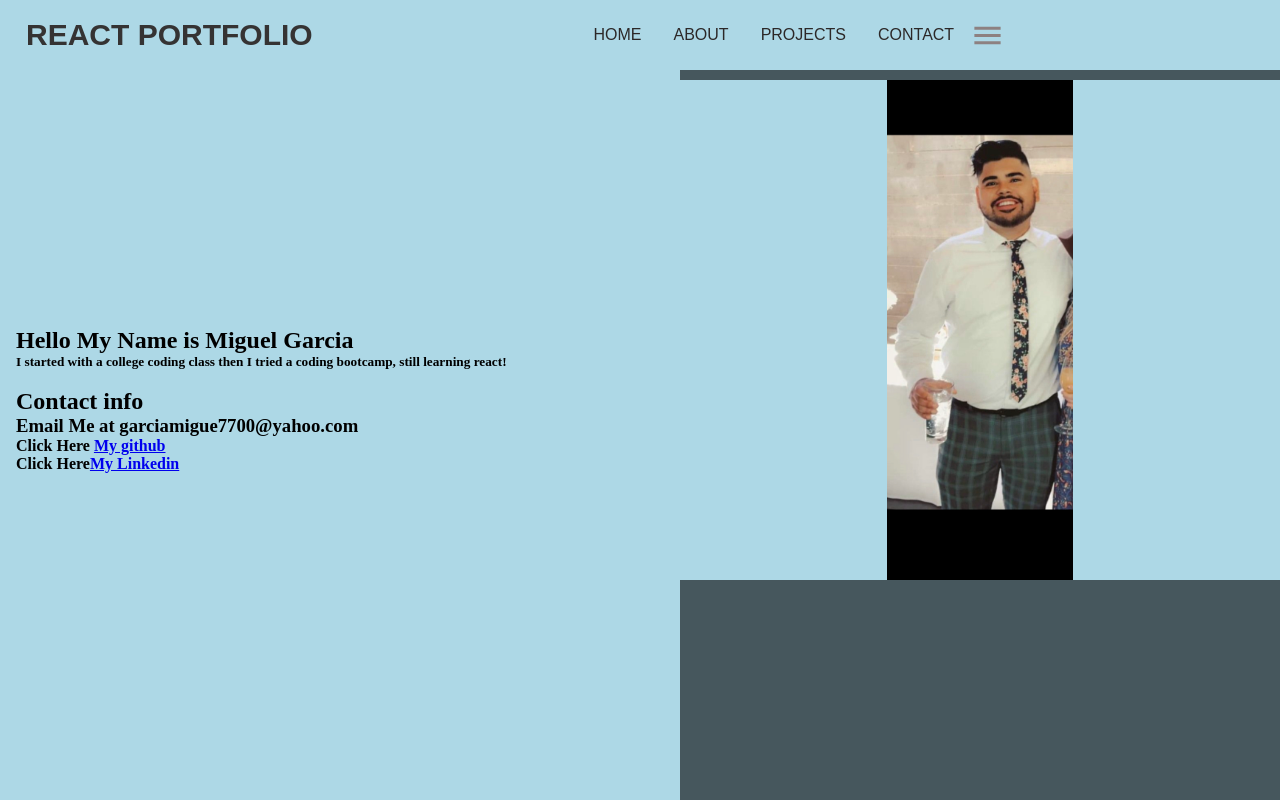
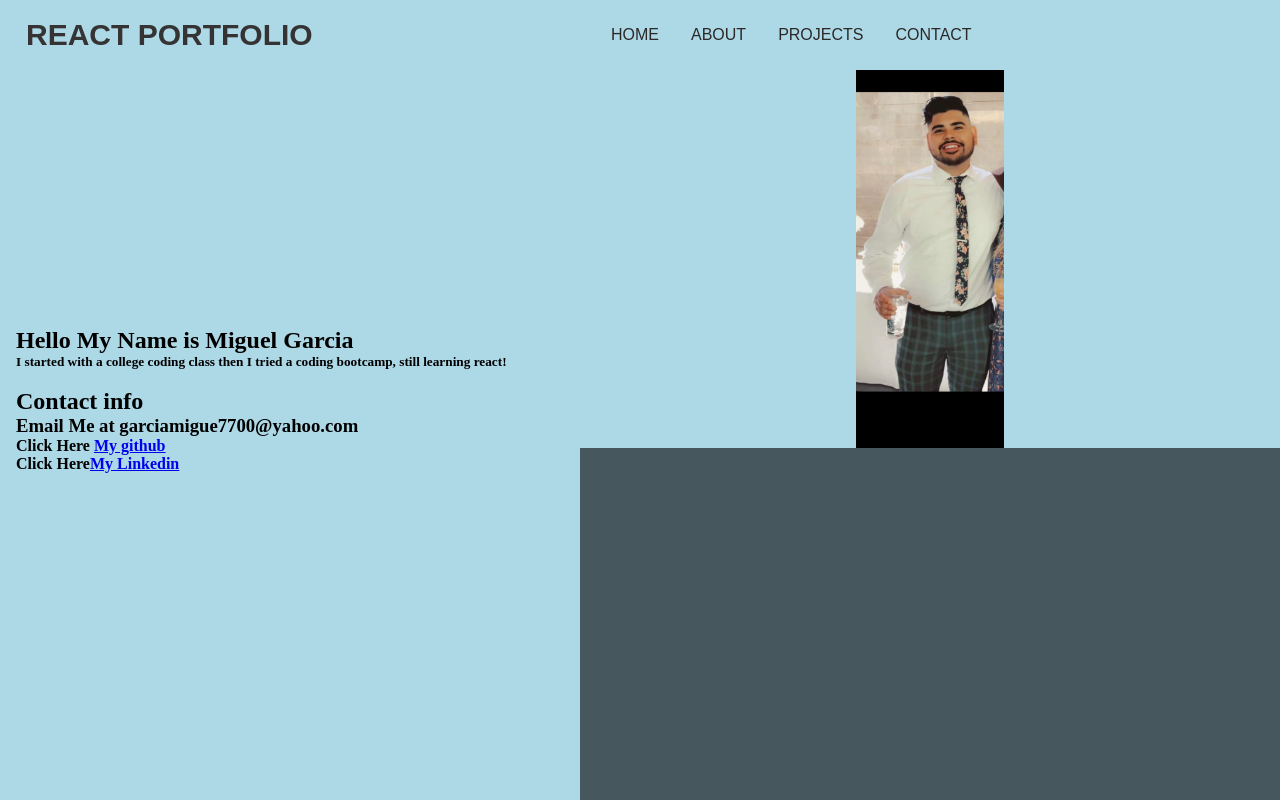
Before and after one commit to MiguelGarciaCastro/reactportfolio, a React (Create React App) app: page / in a window 1280 px wide. Shown: the top 800 px of the page. Built offline with nearby package versions, Linux system fonts and the light colour scheme.

Commit message:
got rid of hamburger

```diff
--- a/src/components/Header.js
+++ b/src/components/Header.js
@@ -3,7 +3,7 @@ import React,{useState} from 'react'
 import './styles/Header.css'
 import { Link } from 'react-router-dom'
 import Contact from './Contact'
-import { Data } from './Data'
+import { bar } from './bar'
 
 
 const Header = () => {
@@ -40,16 +40,14 @@ const Header = () => {
                         <Link to='/contact'>Contact</Link>
                     </li>
 
-                    <div className="hamburger-icon">
-                    <MenuOutlined className='menu' onClick={showMenu}/>
-                </div>
+
 
                 </ul>
             </nav>
 
             <nav className={open ? 'slider active' : 'slider'}>
                 <ul className='slider-ul' onClick={showMenu}>
-                    {Data.map((item,index) => {
+                    {bar.map((item,index) => {
                         return (
                             <li key={index} className={item.className}>
                                 <Link to={item.path}>{item.text}</Link>
--- a/src/components/Data.js
+++ b/src/components/bar.js
@@ -1,4 +1,4 @@
-export const Data = [
+export const bar = [
     {
         text : 'Home',
         path : '/',
--- a/src/components/styles/Section.css
+++ b/src/components/styles/Section.css
@@ -44,15 +44,15 @@
 }
 
 .image {
-
+    height: 350px;
     background-color: rgba(0, 0, 0, 0.596);
     height: 100%;
 }
 
 .image img {
-    margin-top: 5rem;
-    height:500px;
-    width: 600px;
+    margin-top: 3rem;
+    height:400px;
+    width: 700px;
     object-fit:scale-down;
 }
 
```
